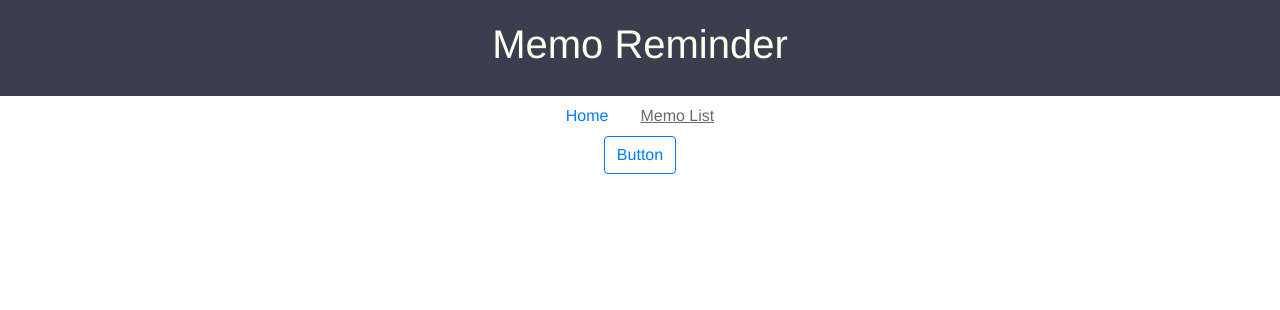
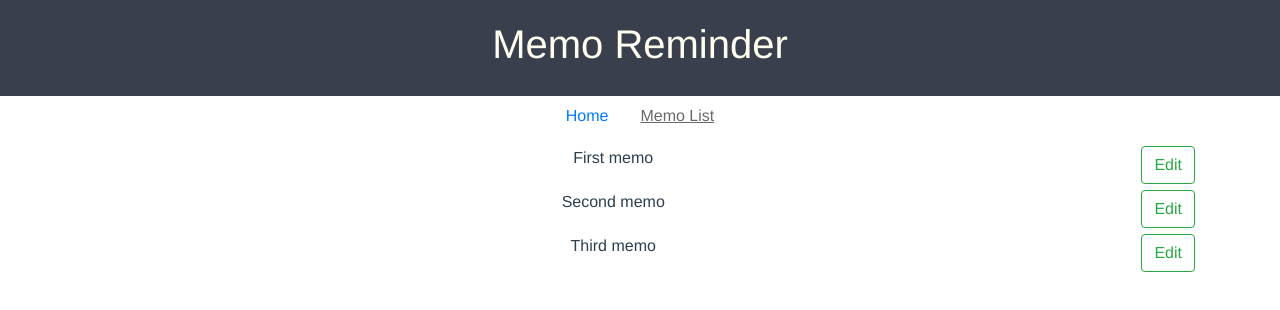
Before and after one commit to ymmy02/Memo-Reminder, a Vue app in the folder frontend/: page /memolist in a window 1280 px wide. Shown: the top 310 px of the page. Built offline with nearby package versions, Linux system fonts and the light colour scheme.

Commit message:
Implement Memo component

```diff
--- /dev/null
+++ b/frontend/src/components/Memo.vue
@@ -0,0 +1,23 @@
+<template>
+    <div class="memo-content">
+        {{ memo.memo_content }}
+        <b-button variant="outline-success" class="edit-button">Edit</b-button>
+    </div>
+</template>
+
+<script>
+export default {
+    name: "Memo",
+    props: ["memo"],
+}
+</script>
+
+<style scoped>
+.memo-content {
+    padding: 10px 0 10px 0;
+}
+
+.edit-button {
+    float: right;
+}
+</style>
--- a/frontend/src/views/MemoList.vue
+++ b/frontend/src/views/MemoList.vue
@@ -1,5 +1,36 @@
 <template>
-  <div class="memo-list">
-    <b-button variant="outline-primary">Button</b-button>
+  <div class="memo-list container">
+    <div v-for="memo in memolist" :key="memo._id">
+      <Memo :memo="memo" />
+    </div>
   </div>
 </template>
+
+<script>
+import Memo from '../components/Memo.vue';
+import { apiUrl } from '../variables';
+
+export default {
+  components: {
+    Memo
+  },
+  data() {
+    return {
+      memolist: [
+        {
+          _id: '1',
+          memo_content: 'First memo'
+        },
+        {
+          _id: '2',
+          memo_content: 'Second memo'
+        },
+        {
+          _id: '3',
+          memo_content: 'Third memo'
+        },
+      ]
+    }
+  }
+}
+</script>
```
